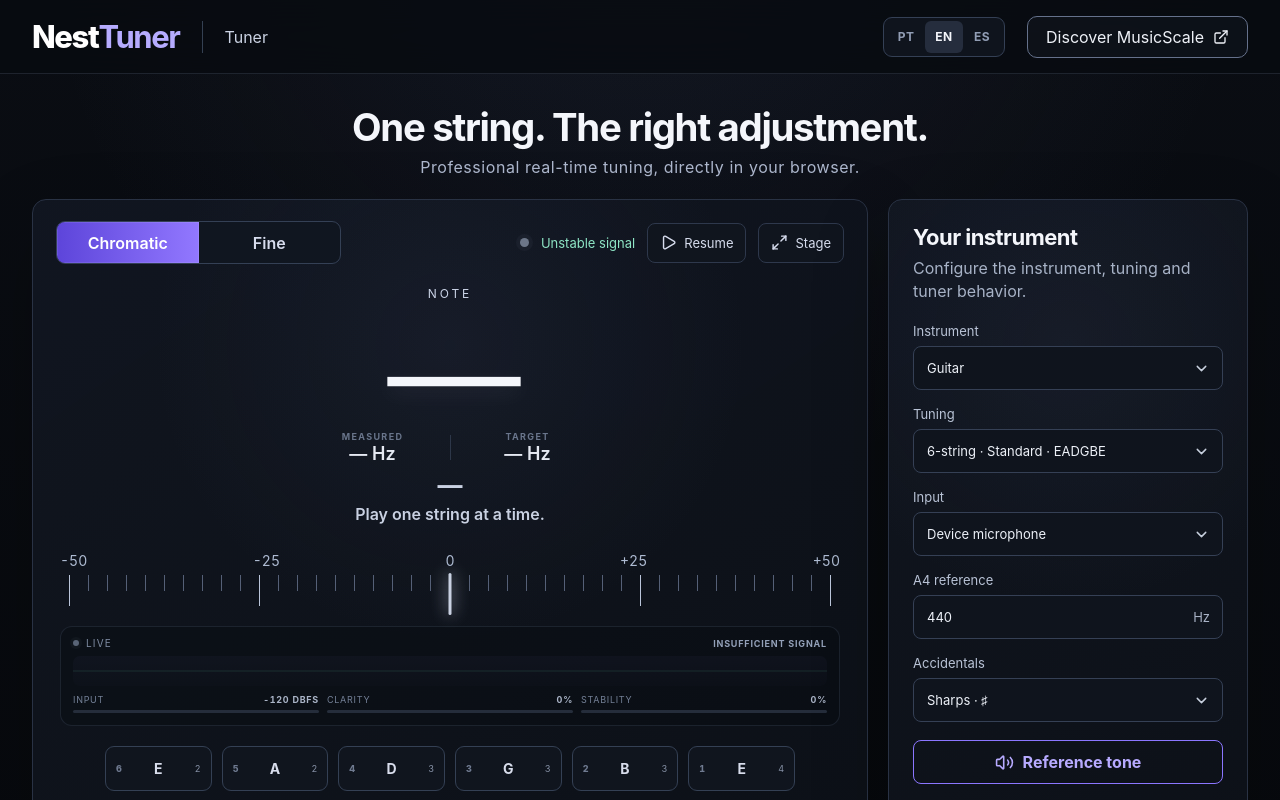
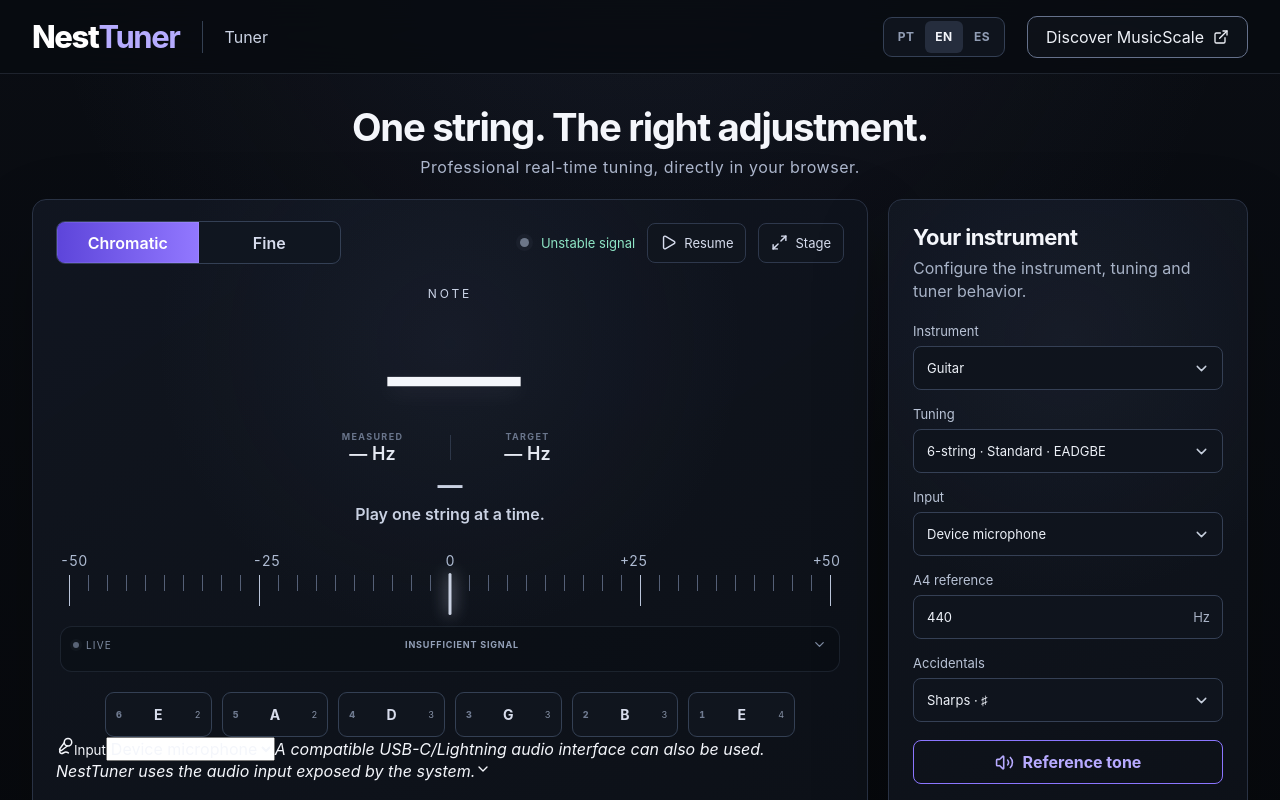
Before and after one commit to prdanielcunha/nesttuner, a React (Vite) app: page /en/ in a window 1280 px wide. Shown: the top 800 px of the page. Built offline with nearby package versions, Linux system fonts and the light colour scheme.

Commit message:
ui: compact telemetry and expose audio input

```diff
--- a/packages/tuner-ui/src/NestTuner.tsx
+++ b/packages/tuner-ui/src/NestTuner.tsx
@@ -581,11 +581,13 @@ export function NestTuner({ locale, embedded = false, onBack, assetBaseUrl }: Pr
   );
 
   const liveTelemetry = (
-    <div className="live-telemetry">
-      <div className="live-head">
+    <details className="live-telemetry">
+      <summary className="live-head">
         <span><span className={'live-dot ' + (trustworthy ? 'good' : '')} />{copy.live}</span>
         <b>{confidenceLabel}</b>
-      </div>
+        <ChevronDown className="telemetry-chevron" size={15} aria-hidden="true" />
+      </summary>
+      <div className="live-telemetry-body">
         <PitchTrace history={pitchHistory} range={rulerRange} label={copy.signalHistory} />
         <div className="metrics-grid">
           <Metric label={copy.level} value={(analysis?.dbfs ?? -120).toFixed(0) + ' ' + copy.dbfs} percent={levelPercent} state={analysis?.status === 'clipping' ? 'warn' : 'neutral'} />
@@ -593,6 +595,7 @@ export function NestTuner({ locale, embedded = false, onBack, assetBaseUrl }: Pr
           <Metric label={copy.stability} value={Math.round(stabilityPercent) + '%'} percent={stabilityPercent} state={stable ? 'good' : 'neutral'} />
         </div>
       </div>
+    </details>
   );
 
   const tunerFace = (
@@ -674,6 +677,19 @@ export function NestTuner({ locale, embedded = false, onBack, assetBaseUrl }: Pr
           </button>
         ))}
       </div>
+
+      <label className="quick-input">
+        <Mic2 size={18} aria-hidden="true" />
+        <span>
+          <small>{copy.input}</small>
+          <select value={deviceId} onChange={(event) => void changeDevice(event.target.value)}>
+            <option value="">{copy.deviceMic}</option>
+            {devices.map((device) => <option value={device.deviceId} key={device.deviceId}>{device.label}</option>)}
+          </select>
+          <em>{copy.inputHint}</em>
+        </span>
+        <ChevronDown size={16} aria-hidden="true" />
+      </label>
 
       <div className="auto-row">
         <div><strong><Activity size={20} />{copy.auto}</strong><small>{copy.micTip}</small></div>
@@ -886,7 +902,7 @@ export function NestTuner({ locale, embedded = false, onBack, assetBaseUrl }: Pr
       {embedded && (
         <header className="embedded-header">
           <button aria-label="Back" onClick={onBack}>‹</button>
-          <strong>NestTuner</strong>
+          <strong>{copy.tuner}</strong>
           <button aria-label={copy.advanced} onClick={() => setAdvanced(!advanced)}><Settings size={22} /></button>
         </header>
       )}
```
Lines whose indentation alone changed are shown as unchanged.
